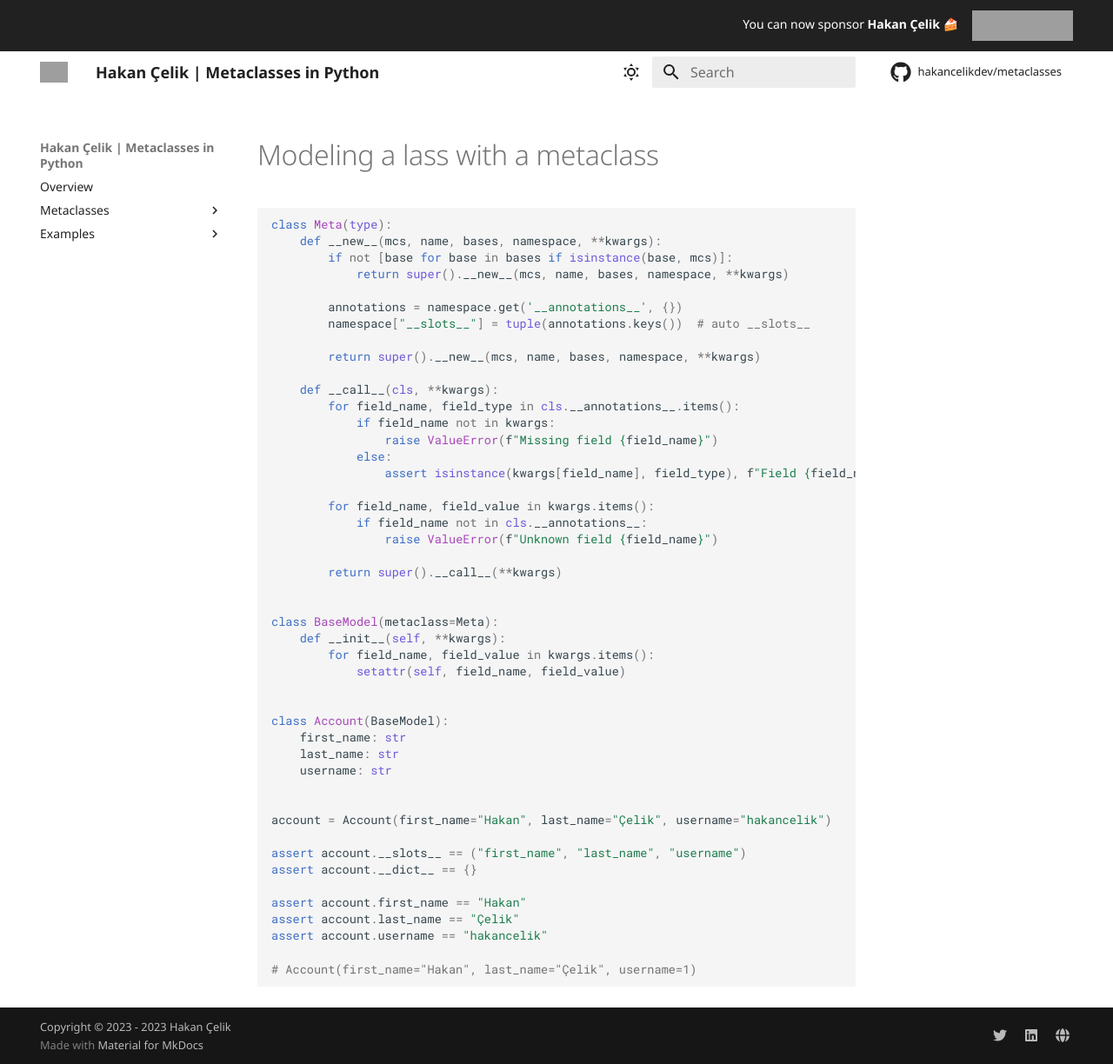
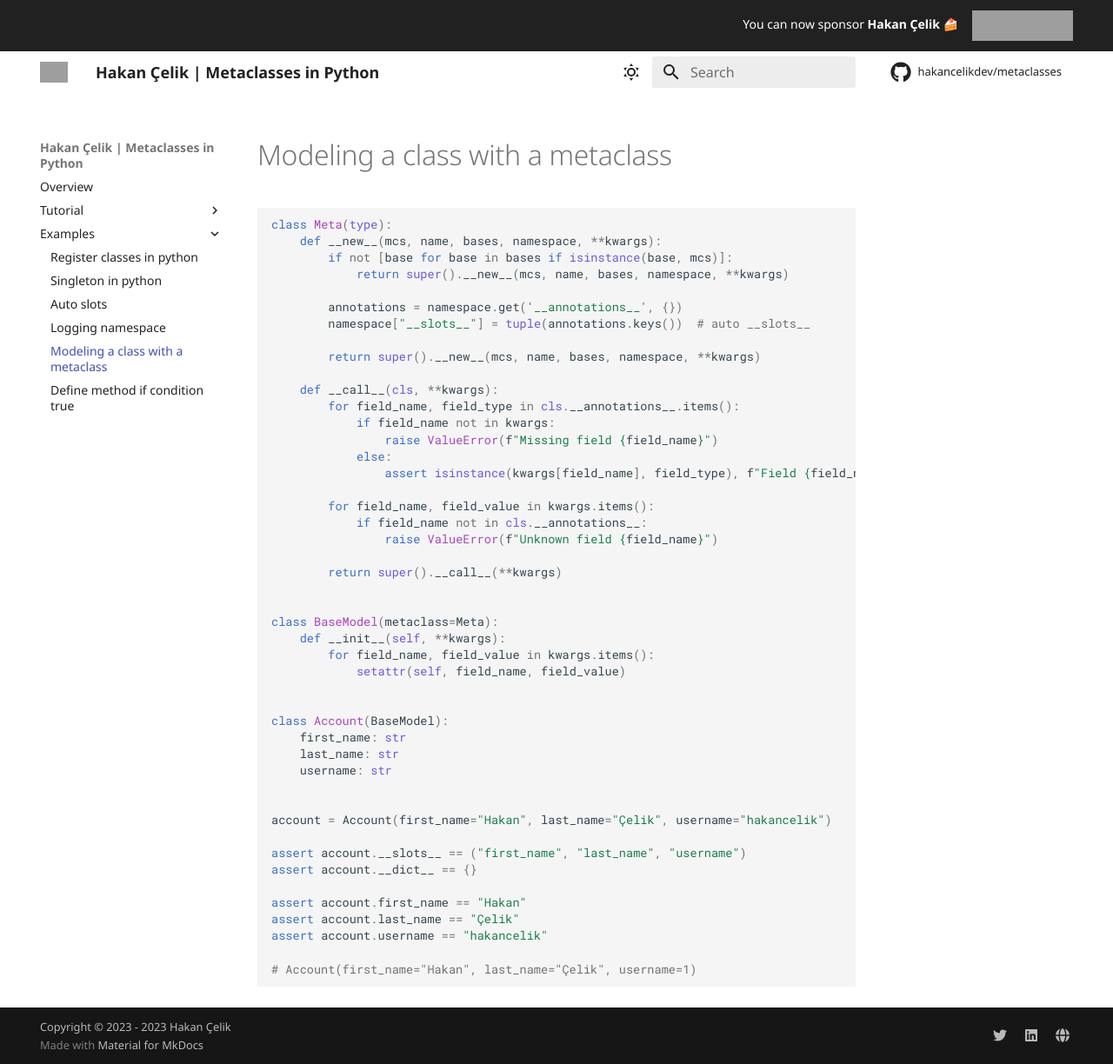
Before and after one commit to hakancelikdev/metaclasses, an MkDocs documentation site: the page built from docs/tutorial/examples/modeling-a-class-with-a-metaclass.md, in a window 1280 px wide and 1224 px high. Shown: the whole window at 87% size. Built offline with MkDocs 1.6.1 and Material for MkDocs 9.7.7, drawn with Linux system fonts in a browser that asks for light colours; comment, search, counter and statistics services are not loaded; some of the changed lines change nothing that is shown; grey boxes are pictures that could not be loaded.

Commit message:
Update navbar

```diff
--- a/mkdocs.yml
+++ b/mkdocs.yml
@@ -117,7 +117,7 @@
 
 nav:
   - Overview: index.md
-  - Metaclasses:
+  - Tutorial:
       - tutorial/understanding-python-classes.md
       - tutorial/dynamic-class-creation.md
       - tutorial/more-accurate-dynamic-class-creation.md
```
Also changed, not shown: docs/tutorial/examples/modeling-a-class-with-a-metaclass.md (renamed from docs/tutorial/examples/modeling-a-lass-with-a-metaclass.md).
